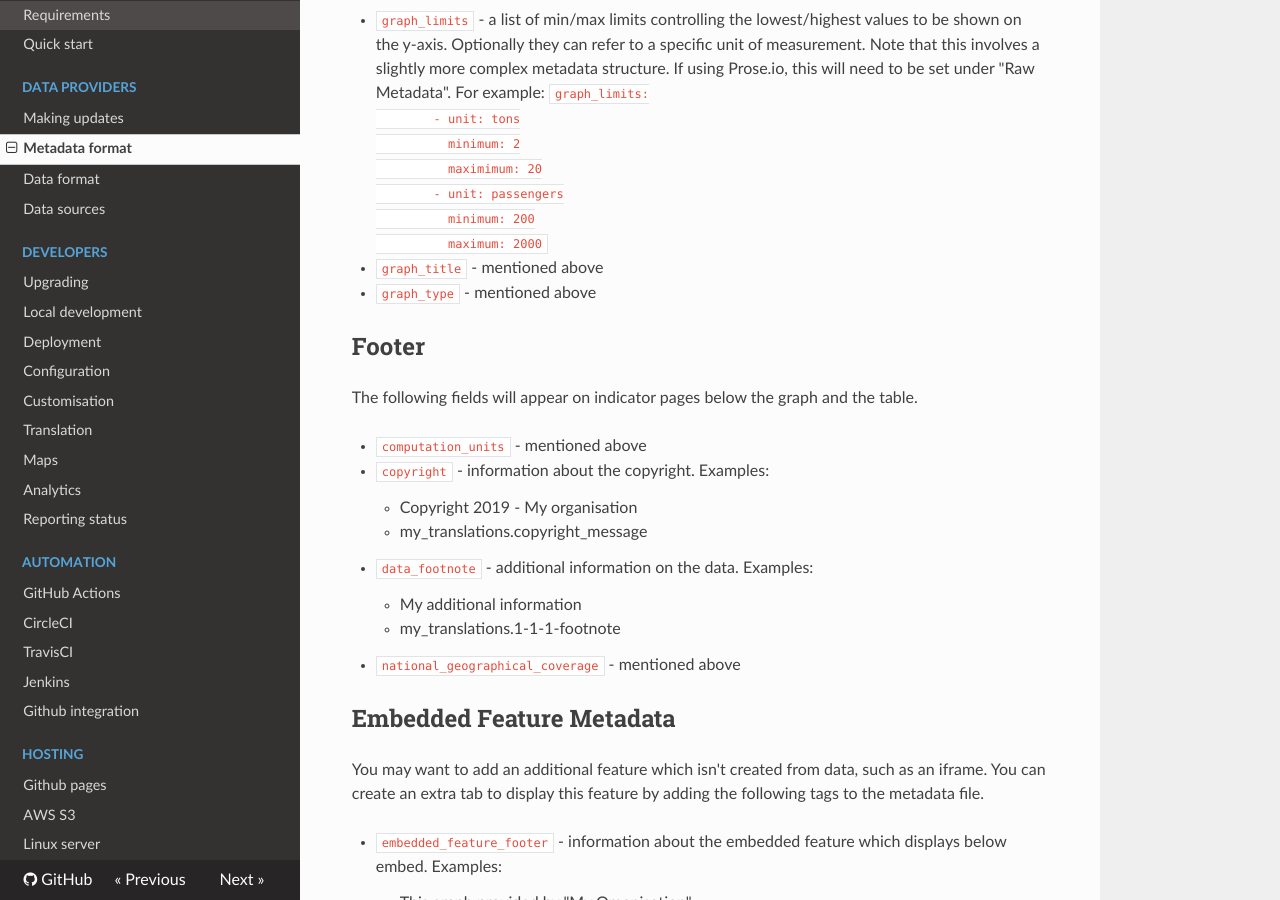
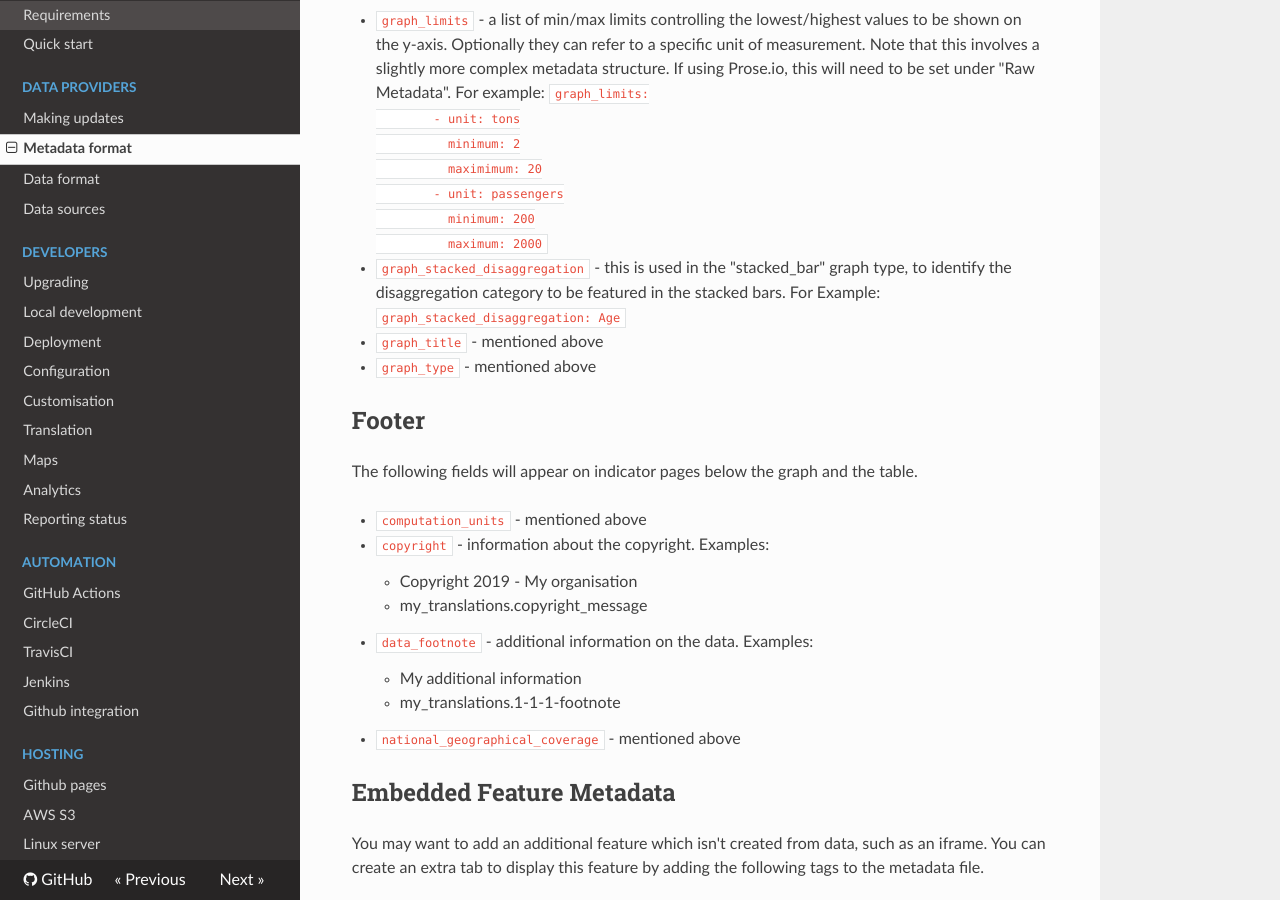
Before and after one commit to open-sdg/open-sdg, an MkDocs documentation site: the page built from docs/metadata-format.md, in a window 1280 px wide and 900 px high, scrolled down 3295 px. Built offline with MkDocs 1.6.1, drawn with Linux system fonts in a browser that asks for light colours; nearby versions of some CDN libraries; old or Windows-style settings are respelled for this version of MkDocs.

Commit message:
Docs for graph_stacked_disaggregation

````diff
--- a/docs/metadata-format.md
+++ b/docs/metadata-format.md
@@ -110,6 +110,10 @@ The following fields affect the display of graphs. Currently only longitudinal g
           minimum: 200
           maximum: 2000
     ```
+* `graph_stacked_disaggregation` - this is used in the "stacked_bar" graph type, to identify the disaggregation category to be featured in the stacked bars. For Example:
+    ```
+    graph_stacked_disaggregation: Age
+    ```
 * `graph_title` - mentioned above
 * `graph_type` - mentioned above
 
````
